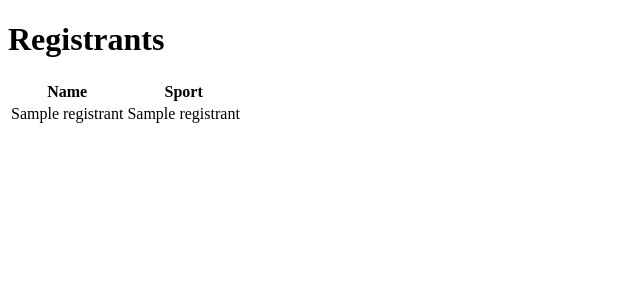
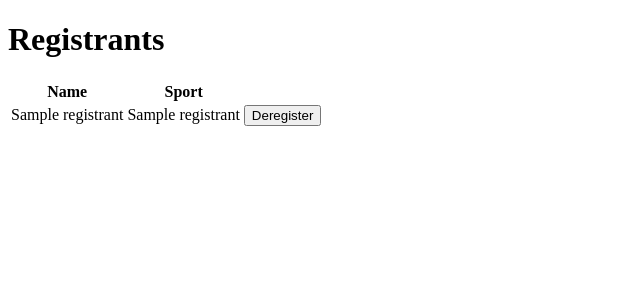
Before and after one commit to neuromorpher/froshims-flask, a Flask app: template templates/registrants.html in a window 1280 px wide. Shown: the top 300 px of the page, without its empty margins (0-640 px from the left). Run offline with Flask 3, Linux system fonts and the light colour scheme; the template is opened without the code that fills it: most values are stand-ins (such as "Sample title", 1, 10 or a date in 2020).

Commit message:
Added Deregister function

```diff
--- a/app.py
+++ b/app.py
@@ -70,3 +70,18 @@ def registrants():
     registrants = conn.execute("SELECT * FROM registrants").fetchall()
     conn.close()
     return render_template("registrants.html", registrants=registrants)
+
+@app.route("/deregister", methods=["POST"])
+def deregister():
+
+    id = request.form.get("id")
+    if id:
+
+        conn = connect_db("froshims.db")
+        conn.execute("""
+        delete from registrants where id = ?
+
+        """, id)
+        conn.commit()
+        conn.close()
+        return redirect("/registrants")
--- a/templates/registrants.html
+++ b/templates/registrants.html
@@ -16,6 +16,16 @@
 
         <td>{{registrant[1]}} </td>
         <td>{{registrant[2]}}</td>
+        <td>
+            <form action="/deregister" method="post">
+
+                <input name="id" type="hidden" value ="{{registrant[0]}}">
+
+                <button type="submit"> Deregister </button>
+
+            </form>
+
+        </td>
         </tr>
         {% endfor %}
     </tbody>
```
